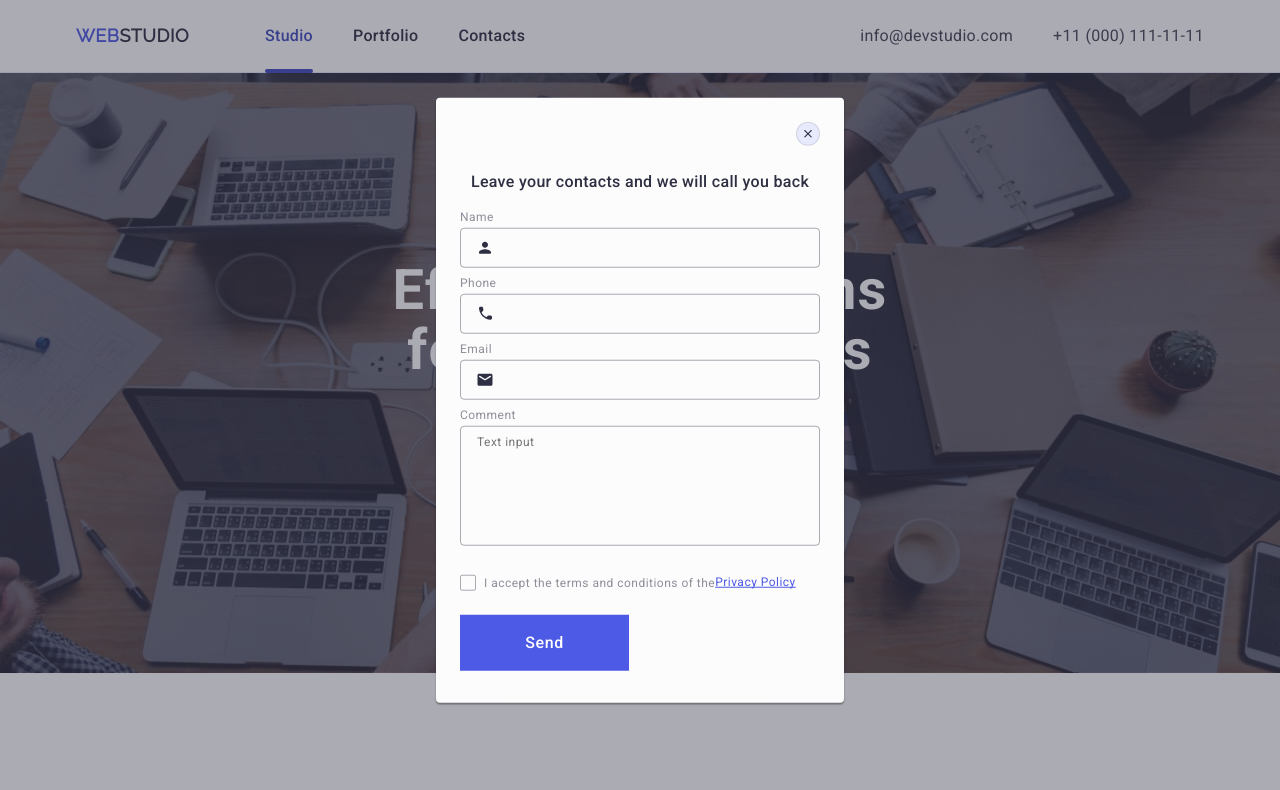
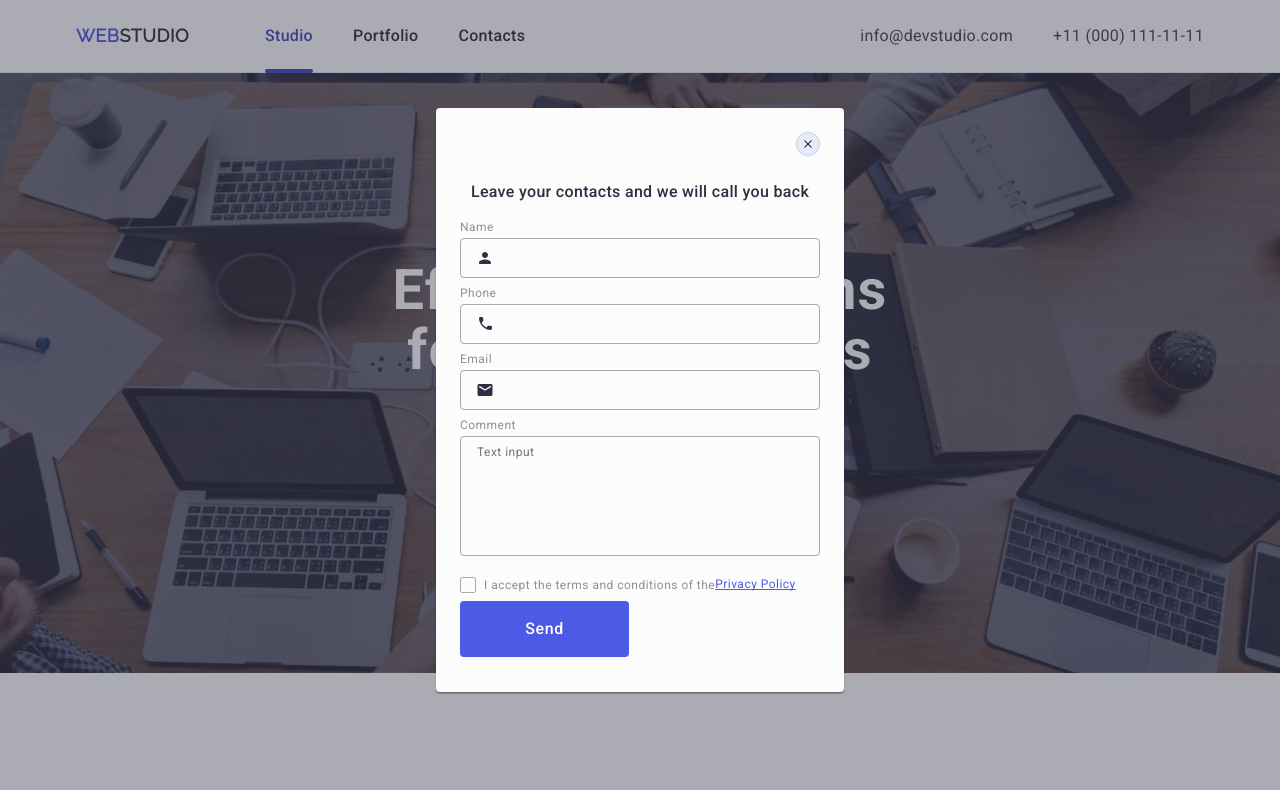
Before and after one commit to vladyslav-venher/goit-markup-hw-05, a plain HTML site: page index.html in a window 1280 px wide. Shown: the top 790 px of the page. Drawn offline with nearby package versions, Linux system fonts and the light colour scheme.

Commit message:
fix modal

```diff
--- a/css/styles.css
+++ b/css/styles.css
@@ -672,6 +672,10 @@ address {
     margin-bottom: 16px;
 }
 
+.textarea {
+    margin-bottom: 16px;
+}
+
 .modal-text {
     border: 1px solid rgba(46, 47, 66, 0.4);
     border-radius: 4px;
@@ -686,7 +690,6 @@ address {
     letter-spacing: 0.04em;
     color: rgba(46, 47, 66, 0.4);
     resize: none;
-    margin-bottom: 16px;
 }
 
 .modal-text:focus {
@@ -749,14 +752,16 @@ address {
 
 .modal-button {
     display: block;
+    border-radius: 4px;
+    padding: 16px 32px;
     min-width: 169px;
     height: 56px;
     font-weight: 500;
-        font-size: 16px;
-        line-height: 1.5;
-        letter-spacing: 0.04em;
-        text-align: center;
-        color: #fff;
+    font-size: 16px;
+    line-height: 1.5;
+    letter-spacing: 0.04em;
+    text-align: center;
+    color: #fff;
     background-color: #4D5AE5;
     border: none;
     transition: background-color 250ms cubic-bezier(0.4, 0, 0.2, 1);
--- a/index.html
+++ b/index.html
@@ -520,7 +520,7 @@
               </svg>
             </div>
           </div>
-          <div class="modal-field">
+          <div class="modal-field textarea">
             <label for="user-comment" class="modal-label">Comment</label>
             <textarea
               name="user-comment"
@@ -529,7 +529,7 @@
               class="modal-text"
             ></textarea>
           </div>
-          <div class="modal-field-check">
+          <div class="modal-field">
             <input
               type="checkbox"
               name="user-privacy"
```
